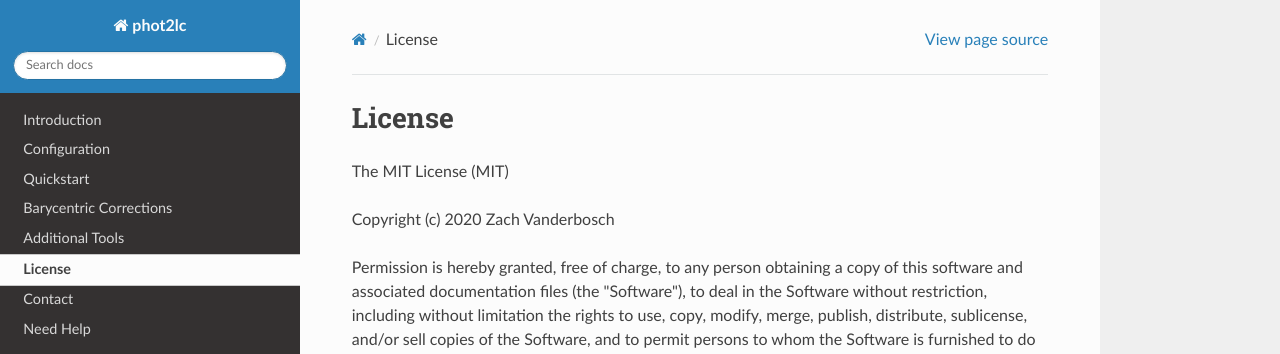
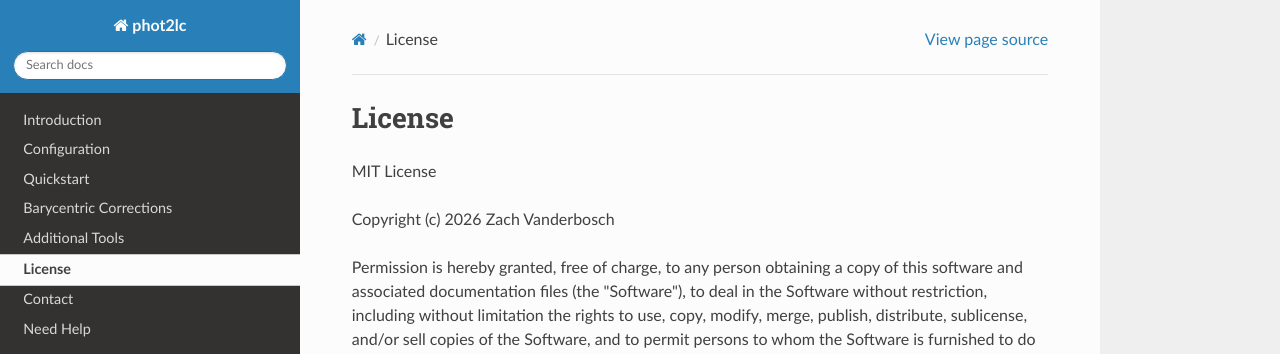
Before and after one commit to zvanderbosch/phot2lc, a Sphinx documentation site: the page built from docs/source/license.rst, in a window 1280 px wide and 938 px high. Shown: the top 354 px of the window. Built offline with Sphinx 7.4.7 and the Read the Docs theme 3.1.0, drawn with Linux system fonts in a browser that asks for light colours.

Commit message:
Update license

```diff
--- a/docs/source/license.rst
+++ b/docs/source/license.rst
@@ -1,9 +1,9 @@
 License
 =======
 
-The MIT License (MIT)
+MIT License
 
-Copyright (c) 2020 Zach Vanderbosch
+Copyright (c) 2026 Zach Vanderbosch
 
 Permission is hereby granted, free of charge, to any person obtaining a copy of this software and associated documentation files (the "Software"), to deal in the Software without restriction, including without limitation the rights to use, copy, modify, merge, publish, distribute, sublicense, and/or sell copies of the Software, and to permit persons to whom the Software is furnished to do so, subject to the following conditions:
 
```
